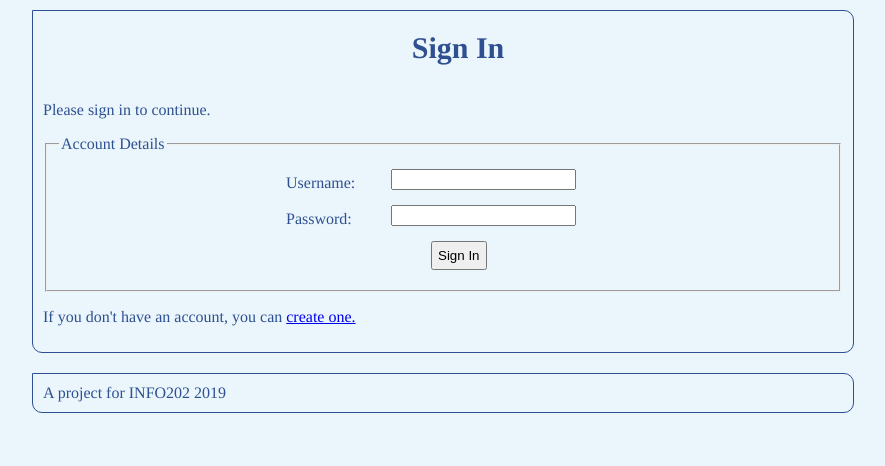
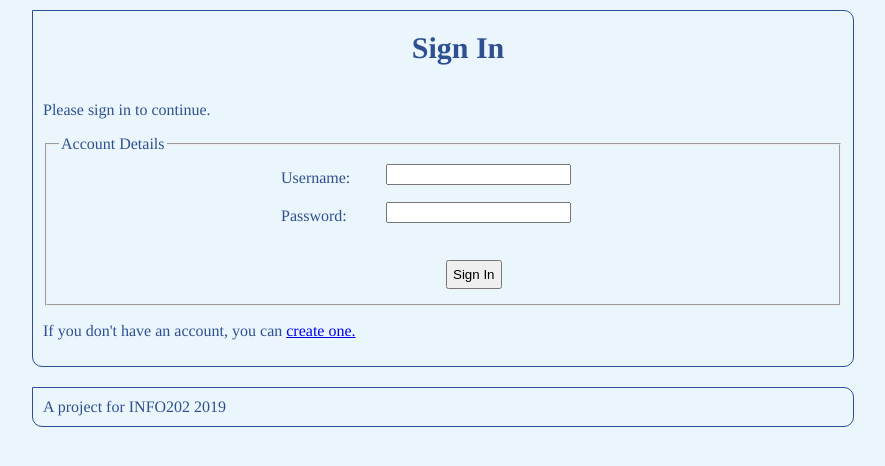
Before and after one commit to vilra830/cosc349-Assignment1, a PHP site: page /signin.html in a window 1280 px wide. Shown: the part 50-516 px from the top of the page, without its empty margins (218-1103 px from the left). Run offline with PHP 8.4, Linux system fonts and the light colour scheme.

Commit message:
modified style on textfields

```diff
--- a/public/css/style.css
+++ b/public/css/style.css
@@ -131,33 +131,35 @@ h1{
 
 .textInputs ul{
 
-
     list-style:none;
     width: 50%;
     height: 100%;
     margin: auto;
-
-
-
 }
 
 .textInputs li{
-
+    float:left;
     padding:5px;
-    margin: 5px;
 }
 
 .textInputs label{
 	float:left;
-	width: 100px;
 	padding: 5px;
+        width:100px;
 
+}
 
+.textInputs textarea{
+
+        float:left;
 }
 
 .textInputs button{
 	padding:5px;
-        margin-left: 150px;
+        margin-left:170px;
+        margin-top: 20px;
+
+    text-align: center;
 }
 #checkout{
 
@@ -166,6 +168,12 @@ h1{
     text-align: center;
 
 }
+
+#signIn{
+
+    margin-left:200px;
+    margin-top: 10px;
+}
 /**   Footer   **/
 footer{
     margin-top: 20px;
```
